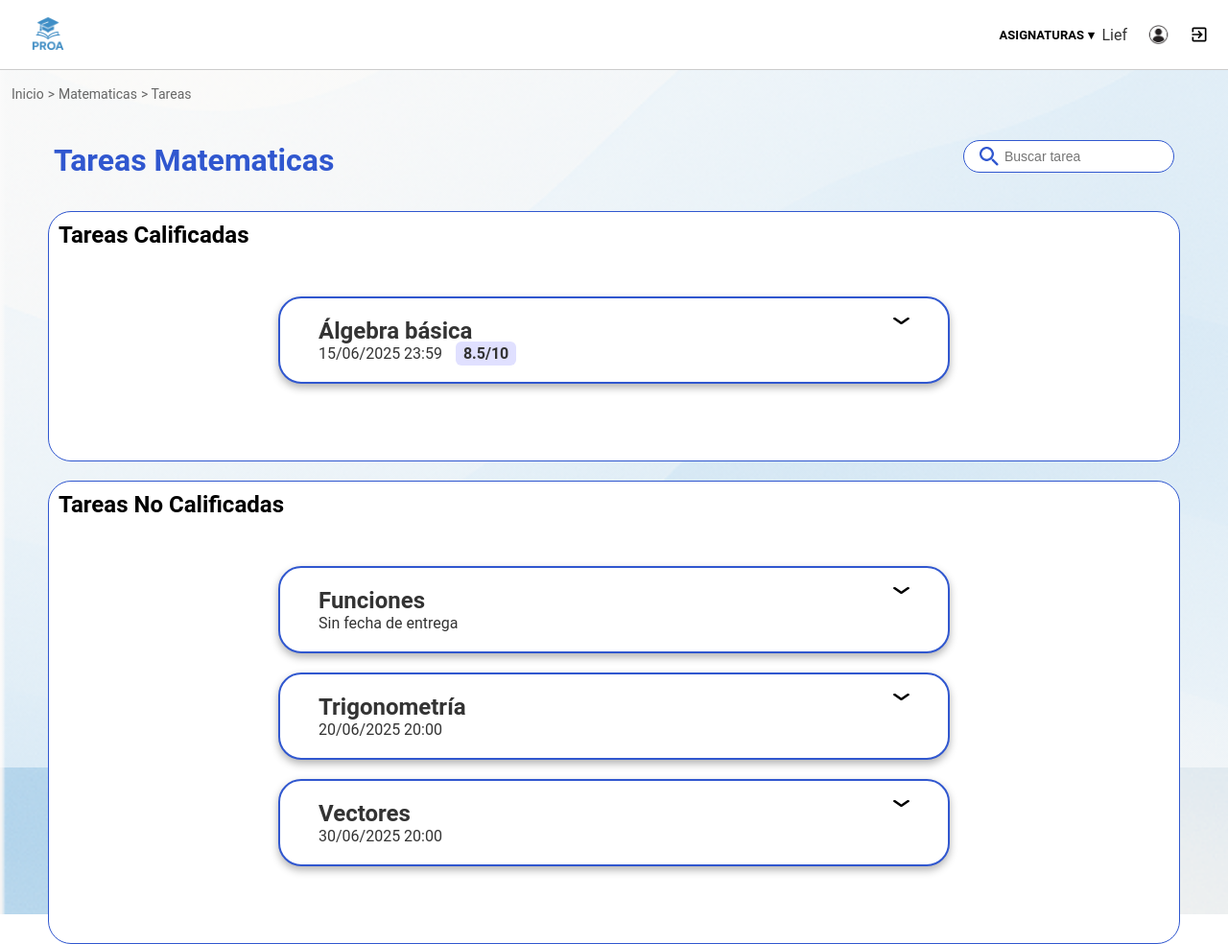
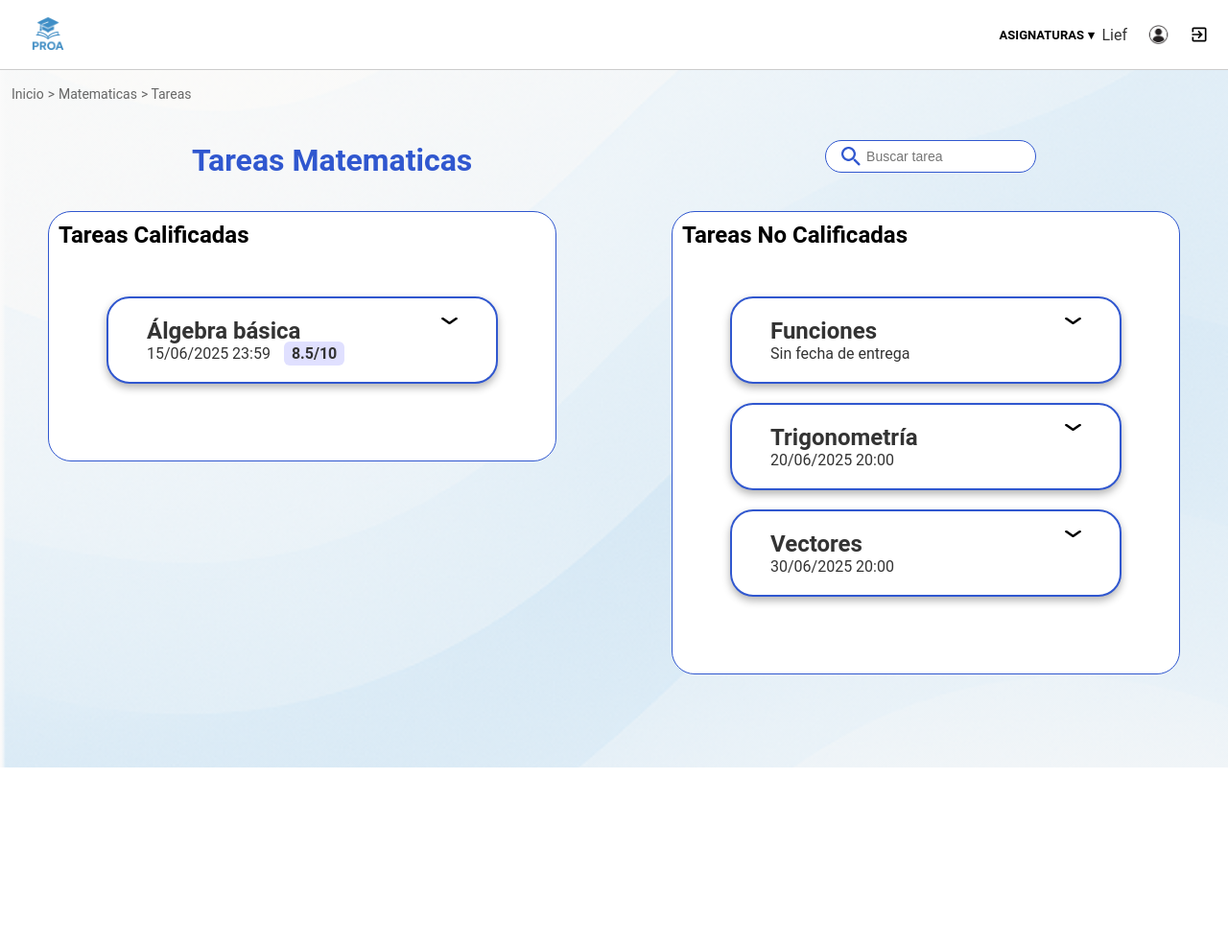
Before and after one commit to Alex-LG-Dev/PW-GTI, a PHP site: page /PROA/app/Asignatura_Seleccionada_tareas_Alumno.php?id=1 in a window 1280 px wide. Shown: the whole page at 96% size. After the commit the page ends 800 px from the top, so only its background shows below. Run offline with PHP 8.4, Linux system fonts and the light colour scheme; a user stored in the database is signed in; data comes from the database, SQL or seed files in the repository.

Commit message:
mucho css

```diff
--- a/src/PROA/app/css/estilos_combinados.css
+++ b/src/PROA/app/css/estilos_combinados.css
@@ -366,7 +365,7 @@ label {
     background-size: cover;
     background-position: center;
     background-repeat: no-repeat;
-    height: 100dvh;
+    min-height: 100dvh;
 }
 
 /* Ilustraciones */
@@ -1261,9 +1260,10 @@ body{
   display:flex;
   justify-content:space-between;   /* título izq. – buscador dcha. */
   align-items:center;
-  max-width:1200px;
+  width: 100%;
   margin:40px auto 32px;
   padding:0 16px;
+  justify-content: space-around;
 }
 .encabezado-tareas h1{
   font-size:32px;
@@ -1831,8 +1824,8 @@ body{
 .lista-tareas-asignatura {
     padding: 50px;
     list-style: none;
-    min-width: 600px;
-    max-width: 800px;
+    min-width: 300px;
+    max-width: 600px;
     margin: 0 auto;
 }
 
@@ -1952,10 +1945,9 @@ textarea {
 }
 .contenedor-tareas-grid {
       display: flex;
-      justify-content: space-between;
       gap: 20px;
       margin: 30px 0;
-      flex-wrap: wrap;
+      justify-content: center;
     }
 
     .columna-tarea {
@@ -1966,6 +1958,7 @@ textarea {
       border-radius: 24px;
       padding: 10px;
       background-color: white;
+      max-width: 700px;
     }
 
 
```
Also changed, not shown: other parts of src/PROA/app/css/estilos_combinados.css (+25 -9 lines), src/PROA/app/Asignatura_Seleccionada_tareas_Alumno.php (+7 -2 lines).
